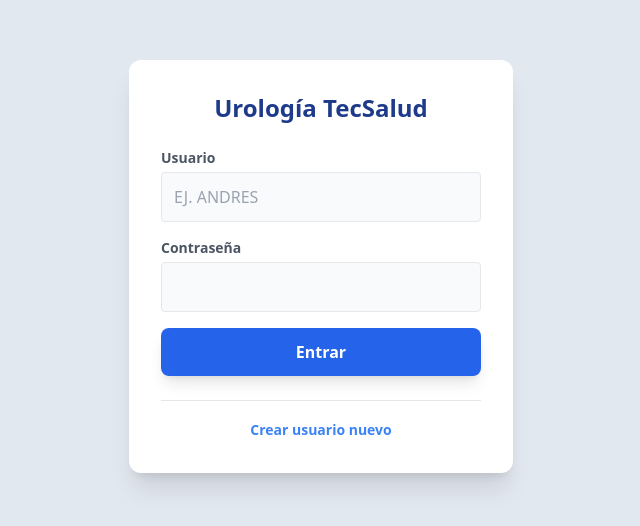
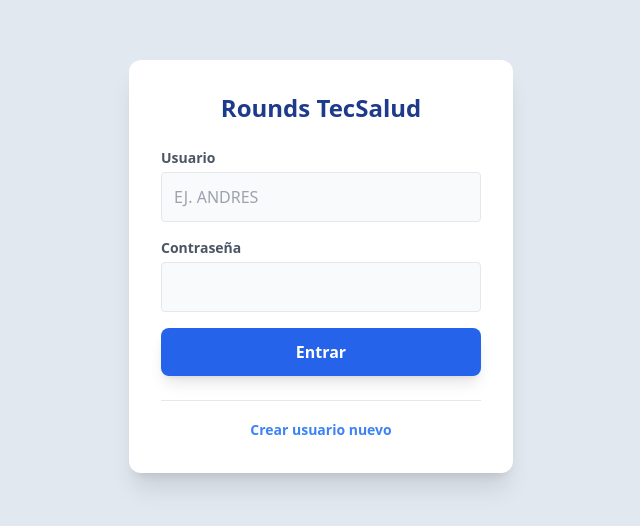
Before and after one commit to UroQro/TecRounds, a React (Vite) app: page / in a window 1280 px wide. Shown: the part 134-660 px from the top of the page, without its empty margins (319-959 px from the left). Built offline with nearby package versions, Linux system fonts and the light colour scheme; no server answers.

Commit message:
Add files via upload

```diff
--- a/index.html
+++ b/index.html
@@ -1 +1 @@
-<!doctype html><html lang="es"><head><meta charset="UTF-8" /><meta name="viewport" content="width=device-width, initial-scale=1.0" /><title>Urología TecSalud</title></head><body class="bg-slate-100 text-slate-900"><div id="root"></div><script type="module" src="/src/main.jsx"></script></body></html>
+<!doctype html><html lang="es"><head><meta charset="UTF-8" /><meta name="viewport" content="width=device-width, initial-scale=1.0" /><title>Rounds TecSalud</title></head><body class="bg-slate-100 text-slate-900"><div id="root"></div><script type="module" src="/src/main.jsx"></script></body></html>
--- a/package.json
+++ b/package.json
@@ -1,7 +1,7 @@
 {
-  "name": "urologia-tecsalud-v31",
+  "name": "rounds-tecsalud-v28",
   "private": true,
-  "version": "31.0.0",
+  "version": "28.0.0",
   "type": "module",
   "scripts": { "dev": "vite", "build": "vite build", "preview": "vite preview" },
   "dependencies": {
--- a/src/App.jsx
+++ b/src/App.jsx
@@ -50,7 +50,7 @@ export default function App() {
       <header className="bg-blue-900 text-white p-3 shadow-md sticky top-0 z-50">
         <div className="max-w-5xl mx-auto">
             <div className="flex justify-between items-center mb-2">
-                <h1 className="text-lg font-bold">Urología TecSalud</h1>
+                <h1 className="text-lg font-bold">Rounds TecSalud</h1>
                 <div className="text-xs flex items-center gap-2 font-mono bg-blue-800 px-2 py-1 rounded">
                     <span className="uppercase">{getUserName()}</span>
                     <button onClick={handleLogout}><LogOut size={14}/></button>
--- a/src/components/Login.jsx
+++ b/src/components/Login.jsx
@@ -28,7 +28,7 @@ export default function Login() {
   return (
     <div className="min-h-screen flex items-center justify-center p-4 bg-slate-200">
       <div className="bg-white p-8 rounded-xl shadow-xl w-full max-w-sm">
-        <h1 className="text-2xl font-bold text-blue-900 mb-6 text-center">Urología TecSalud</h1>
+        <h1 className="text-2xl font-bold text-blue-900 mb-6 text-center">Rounds TecSalud</h1>
         {error && <div className="bg-red-100 text-red-700 p-3 rounded text-sm mb-4 border border-red-200">{error}</div>}
         <form onSubmit={isRegistering ? handleRegister : handleLogin} className="space-y-4">
             {isRegistering && (
--- a/src/components/PatientDetail.jsx
+++ b/src/components/PatientDetail.jsx
@@ -21,11 +21,11 @@ export default function PatientDetail({ patient: initialPatient, onClose, user }
   const [newTask, setNewTask] = useState('');
   const [labForm, setLabForm] = useState({ hb: '', leu: '', plq: '', glu: '', cr: '', bun: '', na: '', k: '', cl: '', tp: '', ttp: '', inr: '', hto: '' });
 
-  // Safe Data
+  // Safe Data Access
   const antecedents = patient.antecedents || { dm: false, has: false, cancer: false, other: '' };
-  const allergies = patient.allergies || '';
+  const allergies = patient.allergies || 'Negadas';
 
-  // Find BMI from notes
+  // Find latest BMI from notes if exists
   const latestSomato = patient.notes?.find(n => n.type === 'somatometria');
   const displayBMI = latestSomato ? latestSomato.content.bmi : '--';
   const displayWeight = latestSomato ? latestSomato.content.weight : '--';
@@ -57,10 +57,7 @@ export default function PatientDetail({ patient: initialPatient, onClose, user }
 
   const saveNote = async () => {
       let content = {};
-      if (noteType === 'visita') {
-          if(!visitForm.subj) return alert("Falta subjetivo");
-          content = { ...visitForm };
-      }
+      if (noteType === 'visita') { if(!visitForm.subj) return alert("Falta subjetivo"); content = { ...visitForm }; }
       else if (noteType === 'laboratorios') { content = { ...labForm }; }
       else if (noteType === 'sonda') { if(!sondaForm.fr) return alert("Calibre?"); content = { ...sondaForm }; }
       else if (noteType === 'cultivos') { content = { ...cultureForm }; }
@@ -116,10 +113,7 @@ export default function PatientDetail({ patient: initialPatient, onClose, user }
           <button onClick={onClose}><ArrowLeft className="text-slate-600"/></button>
           <div className="flex-1">
               <h2 className="text-lg font-bold text-blue-900 leading-none">{patient.name}</h2>
-              <div className="text-xs text-slate-600 mt-1 flex gap-2 items-center">
-                  <span>{patient.bed} • {calculateAge(patient.dob)}a</span>
-                  {bmi && <span className="bg-white px-1 rounded font-bold text-blue-800 border">IMC: {bmi}</span>}
-              </div>
+              <div className="text-xs text-slate-600 mt-1 flex gap-2 items-center"><span>{patient.bed}</span><span>{calculateAge(patient.dob)}a</span></div>
           </div>
           <div className="flex gap-2">
               <button onClick={togglePreDischarge} className={`p-2 rounded-full shadow border ${patient.preDischarge ? 'bg-purple-600 text-white' : 'bg-white text-gray-400'}`} title="Pre-alta"><Home size={16}/></button>
@@ -128,24 +122,21 @@ export default function PatientDetail({ patient: initialPatient, onClose, user }
       </div>
 
       <div className="p-3 space-y-4 bg-slate-50 min-h-screen">
-          {/* HEADER COLAPSABLE INTELIGENTE */}
-          {(displayBMI !== '--' || antecedents.dm || antecedents.has || antecedents.cancer || allergies) && (
+          {/* INFO CARD UNIFIED */}
           <div className="bg-white rounded p-3 shadow-sm border text-sm">
-                  {displayBMI !== '--' && (
               <div className="flex justify-between items-center mb-2">
                   <div className="font-bold text-slate-700 bg-slate-100 px-2 py-1 rounded">Peso: {displayWeight}kg | Talla: {displayHeight}m | IMC: {displayBMI}</div>
+                  <div className="font-bold text-red-500">Alergias: {allergies}</div>
               </div>
-                  )}
-                  <div className="flex flex-wrap gap-2 text-xs items-center">
+              <div className="flex gap-2 text-xs">
                   {antecedents.dm && <span className="bg-red-100 text-red-800 px-2 rounded">DM</span>}
                   {antecedents.has && <span className="bg-red-100 text-red-800 px-2 rounded">HAS</span>}
                   {antecedents.cancer && <span className="bg-red-100 text-red-800 px-2 rounded">ONCO</span>}
-                      {antecedents.other && <span className="text-gray-500">{antecedents.other}</span>}
-                      {allergies && allergies !== 'Negadas' && <div className="font-bold text-red-500 ml-auto">Alergias: {allergies}</div>}
+                  <span className="text-gray-500">{antecedents.other}</span>
               </div>
           </div>
-          )}
 
+          {/* CHECKLIST */}
           <div className="bg-yellow-50 border border-yellow-200 rounded p-3 shadow-sm">
              <h4 className="text-xs font-bold text-yellow-800 uppercase mb-2">Pendientes</h4>
              {patient.checklist?.map((t, i) => (
@@ -154,24 +145,20 @@ export default function PatientDetail({ patient: initialPatient, onClose, user }
              <div className="flex gap-2 mt-2"><input className="flex-1 border text-sm p-2 rounded" placeholder="Nuevo pendiente..." value={newTask} onChange={e=>setNewTask(e.target.value)} onKeyDown={e=>e.key==='Enter'&&addTask()}/><button onClick={addTask} className="bg-yellow-500 text-white px-3 rounded font-bold text-xl">+</button></div>
           </div>
 
+          {/* EDITOR */}
           <div className={`bg-white border rounded-lg p-3 shadow-sm ${editingNote ? 'border-blue-500 ring-2 ring-blue-100' : ''}`}>
               <div className="flex justify-between mb-2 items-center"><label className="text-xs font-bold text-slate-400 uppercase">{editingNote ? 'Editando Nota' : 'Nueva Entrada'}</label>
                   <select className="text-xs border rounded p-1 bg-slate-50" value={noteType} onChange={e=>setNoteType(e.target.value)} disabled={!!editingNote}><option value="visita">Visita Diaria</option><option value="laboratorios">Laboratorios</option><option value="vitales">Signos Vitales</option><option value="somatometria">Peso y Talla</option><option value="cultivos">Cultivos</option><option value="antibiotico">Antibiótico</option><option value="procedimiento">Procedimiento</option><option value="imagen">Imagen (URL)</option><option value="sonda">Sonda/Drenaje</option><option value="texto">Nota Libre</option></select>
               </div>
 
-              {/* FORM FIELDS - RESPONSIVE DRENAJES */}
+              {/* FORM FIELDS LOGIC (SAME AS BEFORE) */}
               {noteType === 'visita' || noteType === 'laboratorios' ? (
                   <div className="space-y-2">
                       {noteType === 'visita' && (
                           <>
                           <textarea className="w-full border rounded p-2 text-sm h-16 bg-slate-50 focus:bg-white" placeholder="Subjetivo" value={visitForm.subj} onChange={e=>setVisitForm({...visitForm, subj:e.target.value})}/>
                           <div className="flex gap-2"><input placeholder="TA" className="w-1/3 border text-center text-sm p-2 rounded" value={visitForm.ta} onChange={e=>setVisitForm({...visitForm, ta:e.target.value})}/><input placeholder="FC" className="w-1/3 border text-center text-sm p-2 rounded" value={visitForm.fc} onChange={e=>setVisitForm({...visitForm, fc:e.target.value})}/><input placeholder="T°" className="w-1/3 border text-center text-sm p-2 rounded" value={visitForm.temp} onChange={e=>setVisitForm({...visitForm, temp:e.target.value})}/></div>
-
-                          {/* RESPONSIVE DRENAJES */}
-                          <div className="grid grid-cols-1 sm:grid-cols-2 gap-2">
-                              <input placeholder="Gasto U (ml)" className="w-full border text-center text-sm p-2 rounded" value={visitForm.gu} onChange={e=>setVisitForm({...visitForm, gu:e.target.value})}/>
-                              <input placeholder="Drenajes" className="w-full border text-center text-sm p-2 rounded" value={visitForm.drains} onChange={e=>setVisitForm({...visitForm, drains:e.target.value})}/>
-                          </div>
+                          <div className="flex gap-2"><input placeholder="Gasto U" className="flex-1 border text-center text-sm p-2 rounded" value={visitForm.gu} onChange={e=>setVisitForm({...visitForm, gu:e.target.value})}/><input placeholder="Drenajes" className="flex-1 border text-center text-sm p-2 rounded" value={visitForm.drains} onChange={e=>setVisitForm({...visitForm, drains:e.target.value})}/></div>
                           </>
                       )}
                       <div className="p-2 border rounded bg-slate-50"><p className="text-[10px] font-bold text-gray-400 uppercase mb-1">Laboratorios</p>
--- a/src/components/PatientFormModal.jsx
+++ b/src/components/PatientFormModal.jsx
@@ -5,7 +5,7 @@ import { DOCTORS, RESIDENTS } from '../constants';
 import { getLocalISODate } from '../utils';
 
 export default function PatientFormModal({ onClose, mode, initialData }) {
-  // FORMULARIO LIMPIO V28
+  // Inicialización Segura
   const [form, setForm] = useState(initialData || {
       name: '', bed: '', type: 'HO', doctor: '', resident: '', admissionDate: getLocalISODate(), dob: '', diagnosis: '',
       antecedents: { dm: false, has: false, cancer: false, other: '' }, allergies: ''
@@ -40,6 +40,7 @@ export default function PatientFormModal({ onClose, mode, initialData }) {
                   </div>
                   <input required placeholder="Nombre Completo" className="w-full p-2 border rounded" value={form.name} onChange={e=>setForm({...form, name:e.target.value})} />
 
+                  {/* ANTECEDENTES */}
                   <div className="bg-slate-50 p-2 rounded border">
                       <p className="text-xs font-bold text-gray-500 mb-1">Antecedentes</p>
                       <div className="flex gap-2 mb-2 text-sm">
```
Lines whose indentation alone changed are shown as unchanged.
